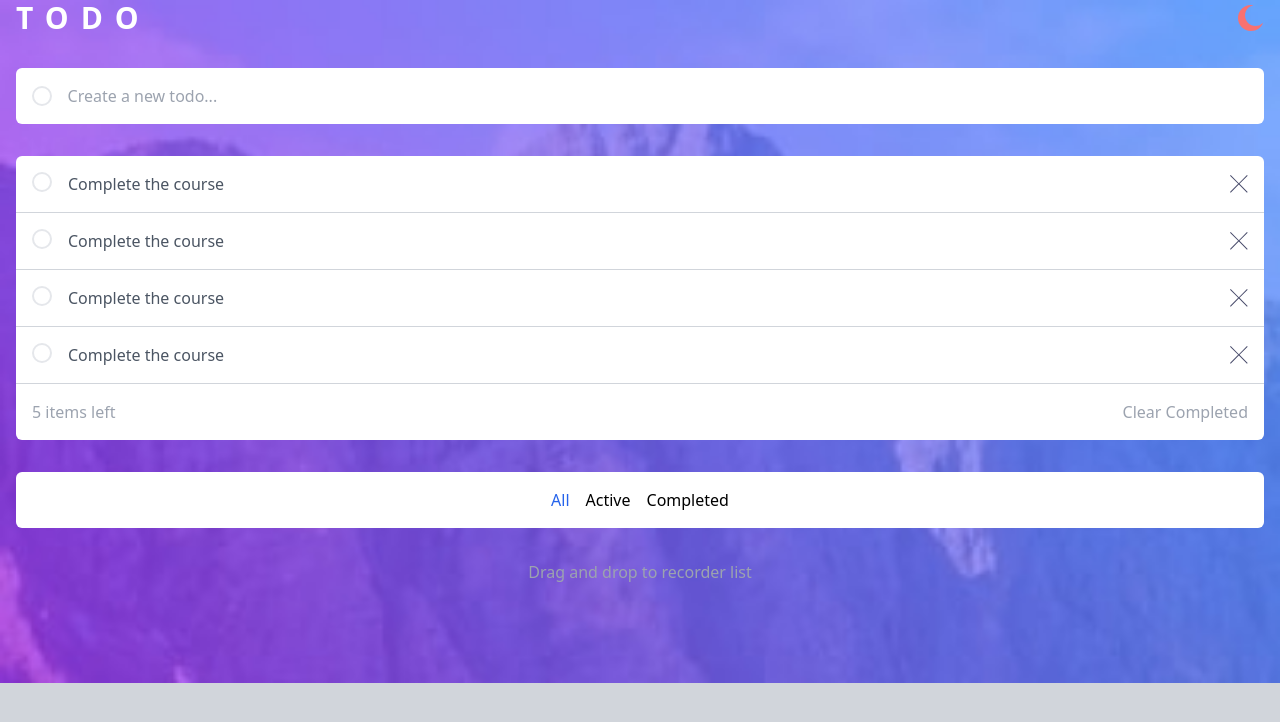
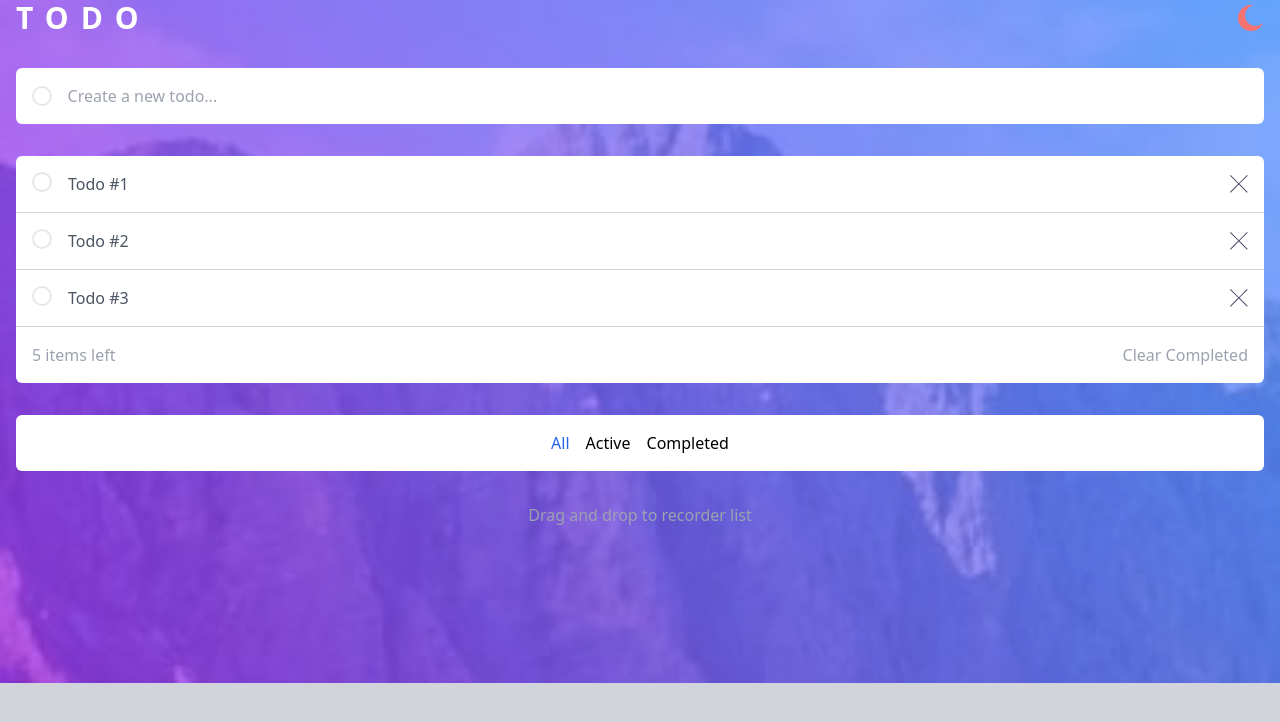
Before and after one commit to Googluu/TODOs, a React (Vite) app: page / in a window 1280 px wide. Shown: the top 722 px of the page. Built offline with nearby package versions, Linux system fonts and the light colour scheme.

Commit message:
porps list and item

```diff
--- a/src/App.jsx
+++ b/src/App.jsx
@@ -1,3 +1,4 @@
+import { useState } from "react";
 import {
   Header,
   TodoForm,
@@ -6,13 +7,32 @@ import {
   TodoFilter,
 } from "./components";
 
+const initialState = [
+  {
+    id: 1,
+    title: "Todo #1",
+    completed: true,
+  },
+  {
+    id: 2,
+    title: "Todo #2",
+    completed: false,
+  },
+  {
+    id: 3,
+    title: "Todo #3",
+    completed: false,
+  },
+];
+
 function App() {
+  const [todos, setTodos] = useState(initialState);
   return (
     <div className="min-h-screen  bg-gray-300 bg-[url('./assets/images/bg-mobile-light.jpg')] bg-contain bg-no-repeat">
       <Header />
       <main className="container mx-auto mt-8 px-4">
         <TodoForm />
-        <TodoList />
+        <TodoList todos={todos} />
         <TodoComputed />
         <TodoFilter />
       </main>
--- a/src/components/TodoItem.jsx
+++ b/src/components/TodoItem.jsx
@@ -1,10 +1,10 @@
 import { CrossIcon } from "./icons/CrossIcon";
 
-export const TodoItem = () => {
+export const TodoItem = ({ todo: { title, id, completed } }) => {
   return (
     <article className="flex gap-4 border-b border-b-gray-300 py-4">
       <button className="inline-block h-5 w-5 flex-none rounded-full border-2"></button>
-      <p className="grow text-gray-600">Complete the course</p>
+      <p className="grow text-gray-600">{title}</p>
       <button className="flex-none">
         <CrossIcon />
       </button>
--- a/src/components/TodoList.jsx
+++ b/src/components/TodoList.jsx
@@ -1,12 +1,11 @@
 import { TodoItem } from "./TodoItem";
 
-export const TodoList = () => {
+export const TodoList = ({ todos }) => {
   return (
     <div className="mt-8 rounded-t-md bg-white [&>article]:px-4">
-      <TodoItem />
-      <TodoItem />
-      <TodoItem />
-      <TodoItem />
+      {todos.map((todo) => (
+        <TodoItem key={todo.id} todo={todo} />
+      ))}
     </div>
   );
 };
```
